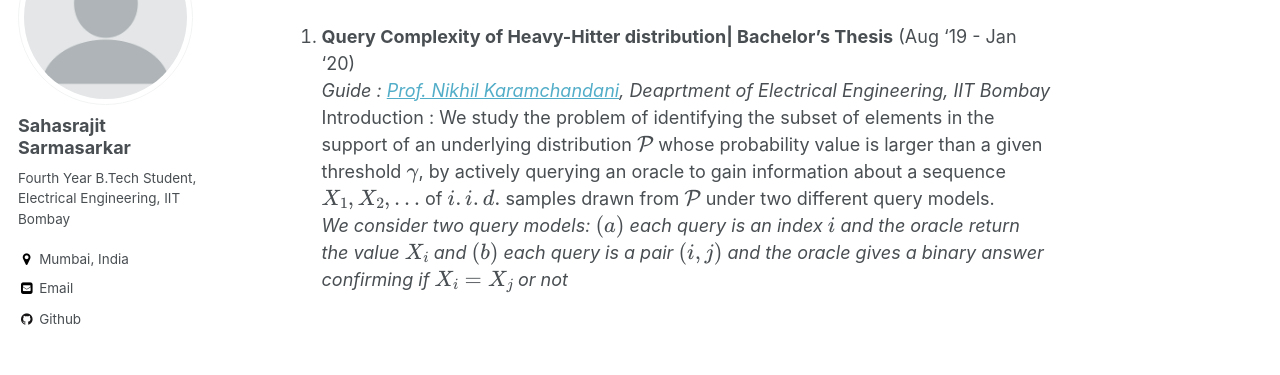
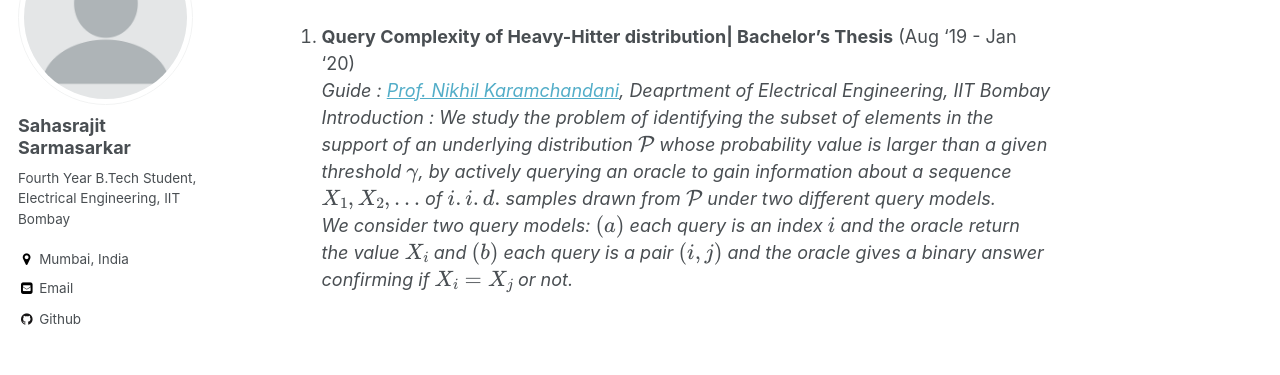
Before and after one commit to Sahasrajit123/Sahasrajit123.github.io, a Jekyll site: the page built from _pages/research.md, in a window 1280 px wide. Shown: the part 188-563 px from the top of the page. Built offline with Jekyll 4.4.1, drawn with Linux system fonts in a browser that asks for light colours; formulas are drawn with MathJax 3.

Commit message:
Small change

```diff
--- a/_pages/research.md
+++ b/_pages/research.md
@@ -11,8 +11,8 @@ Research projects:
 
 1. **Query Complexity of Heavy-Hitter distribution| Bachelor's Thesis** (Aug '19 - Jan '20) <br/>
   *Guide : [Prof. Nikhil Karamchandani](http://www.ee.iitb.ac.in/~nikhilk/), Deaprtment of Electrical Engineering, IIT Bombay* <br/>
-  Introduction : We study the problem of identifying the subset of elements in the support of an underlying distribution $\mathcal{P}$ whose probability value is larger than a given threshold $\gamma$, by actively querying an oracle to gain information about a sequence $X_1, X_2, \ldots$ of $i.i.d.$ samples drawn from $\mathcal{P}$ under two different query models.<br/>
-  *We consider two query models: $(a)$ each query is an index $i$ and the oracle return the value $X_i$ and $(b)$ each query is a pair $(i,j)$ and the oracle gives a binary answer confirming if $X_i = X_j$ or not* <br/>
+  *Introduction : We study the problem of identifying the subset of elements in the support of an underlying distribution $\mathcal{P}$ whose probability value is larger than a given threshold $\gamma$, by actively querying an oracle to gain information about a sequence $X_1, X_2, \ldots$ of $i.i.d.$ samples drawn from $\mathcal{P}$ under two different query models.*<br/>
+  *We consider two query models: $(a)$ each query is an index $i$ and the oracle return the value $X_i$ and $(b)$ each query is a pair $(i,j)$ and the oracle gives a binary answer confirming if $X_i = X_j$ or not.* <br/>
 
 
 <!---
```
